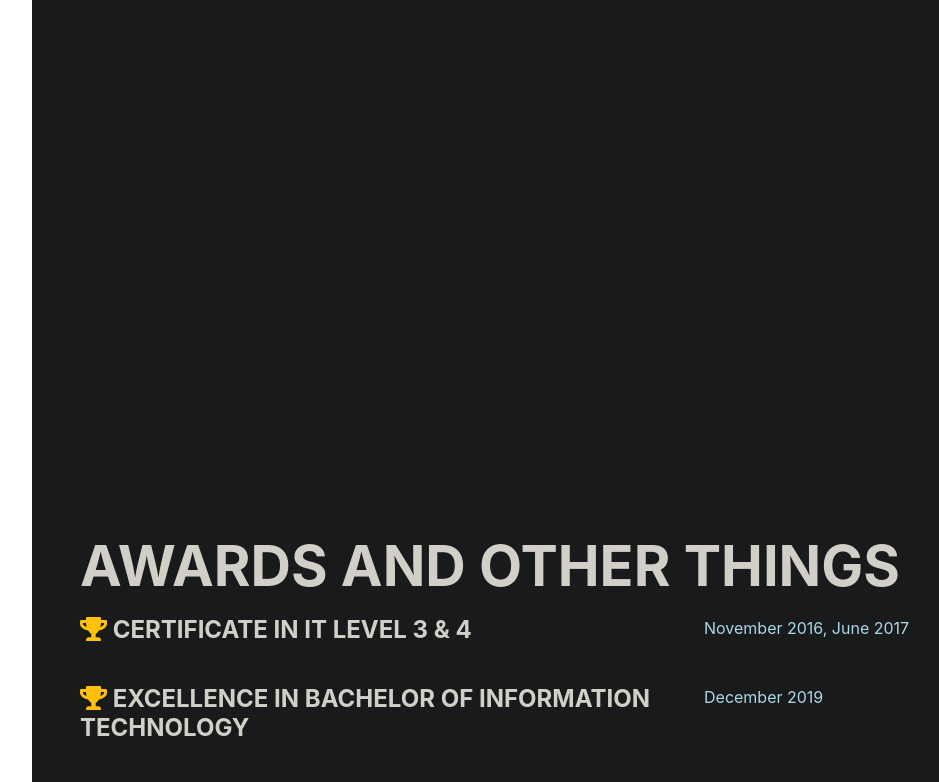
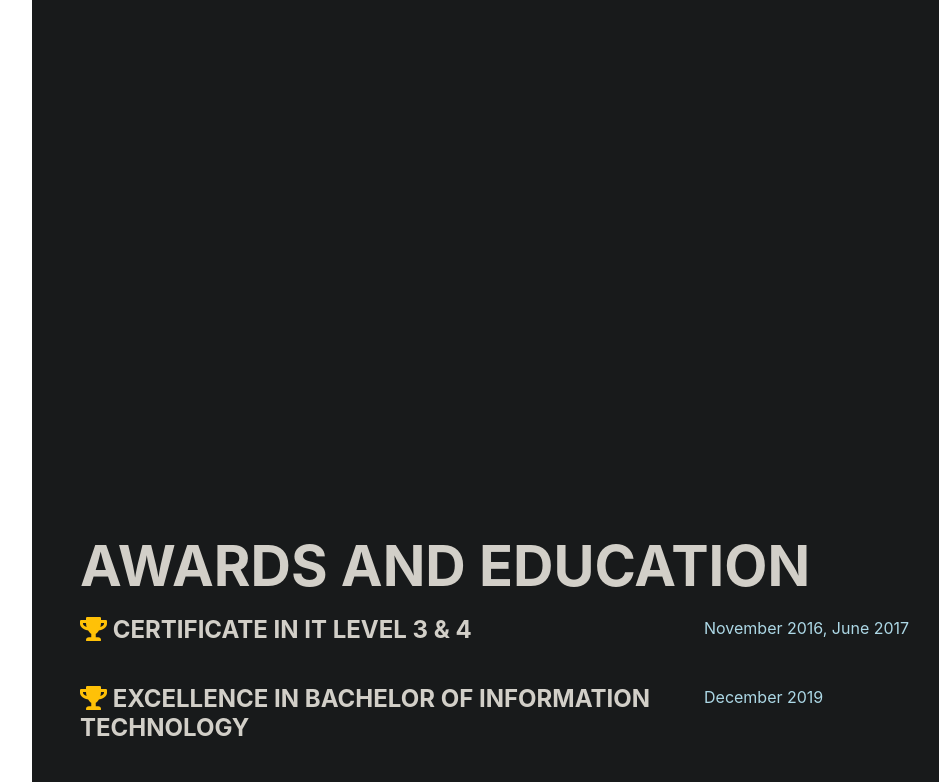
Before and after one commit to NICHTJ3/svelte-portfolio, a Svelte app: page / in a window 1280 px wide. Shown: the part 1147-1929 px from the top of the page, without its empty margins (240-1179 px from the left). Built offline with nearby package versions, Linux system fonts and the light colour scheme.

Commit message:
Rename Awards section

```diff
--- a/src/components/Awards.svelte
+++ b/src/components/Awards.svelte
@@ -41,7 +41,7 @@
   use:observe
   id="awards">
   <div class="w-100">
-    <h2 class="mb-3">Awards and other things</h2>
+    <h2 class="mb-3">Awards and Education</h2>
 
     {#each awards as award}
       <div
--- a/src/components/Nav.svelte
+++ b/src/components/Nav.svelte
@@ -4,7 +4,7 @@
   const navlinks = [
     { displayName: "Home", href: "#home", id: "home" },
     { displayName: "Experience", href: "#experience", id: "experience" },
-    { displayName: "Awards And other things", href: "#awards", id: "awards" },
+    { displayName: "Awards and Education ", href: "#awards", id: "awards" },
     { displayName: "Ongoing projects", href: "#projects", id: "projects" }
   ];
 
```
